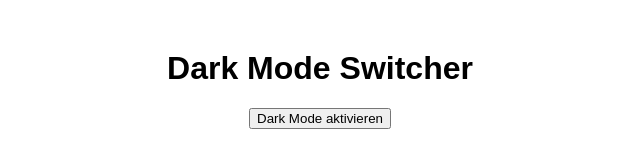
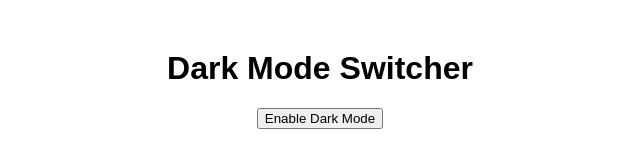
Before and after one commit to sidfakenews986/dark-mode-switcher, a plain HTML site: page index.html in a window 1280 px wide. Shown: the full height of the page, 320-960 px from the left. Drawn offline with Linux system fonts and the light colour scheme.

Commit message:
Translate button text to English for consistency

```diff
--- a/index.html
+++ b/index.html
@@ -9,7 +9,7 @@
 <body>
     <div class="container">
         <h1>Dark Mode Switcher</h1>
-        <button id="dark-mode-toggle">Dark Mode aktivieren</button>
+        <button id="dark-mode-toggle">Enable Dark Mode</button>
     </div>
     <script src="script.js"></script>
 </body>
```
